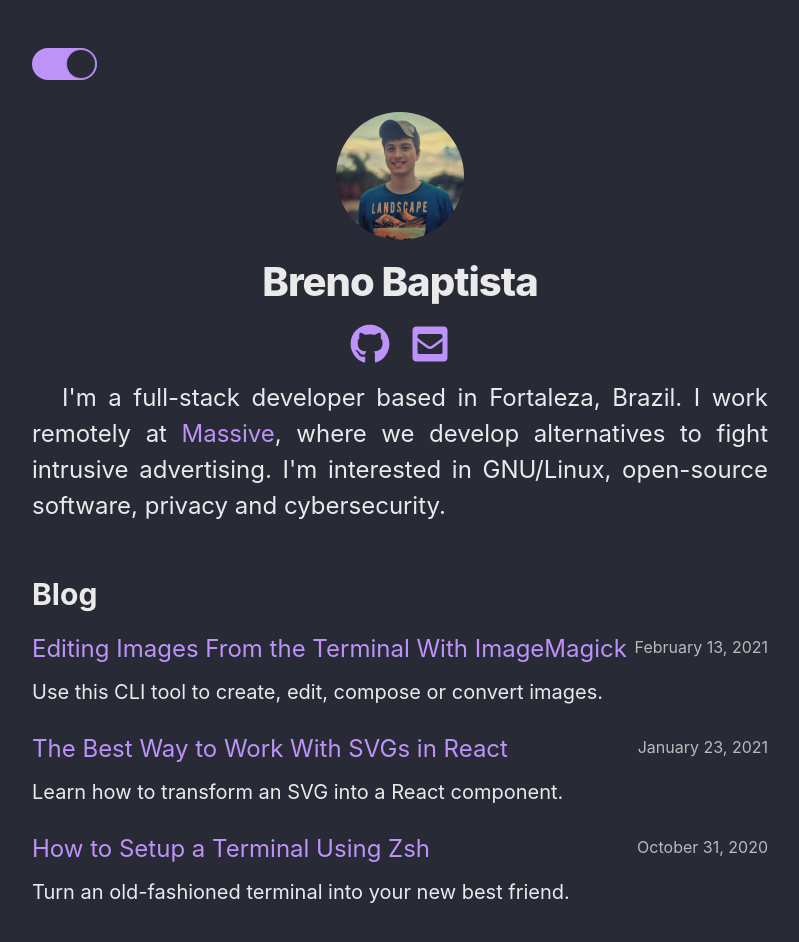
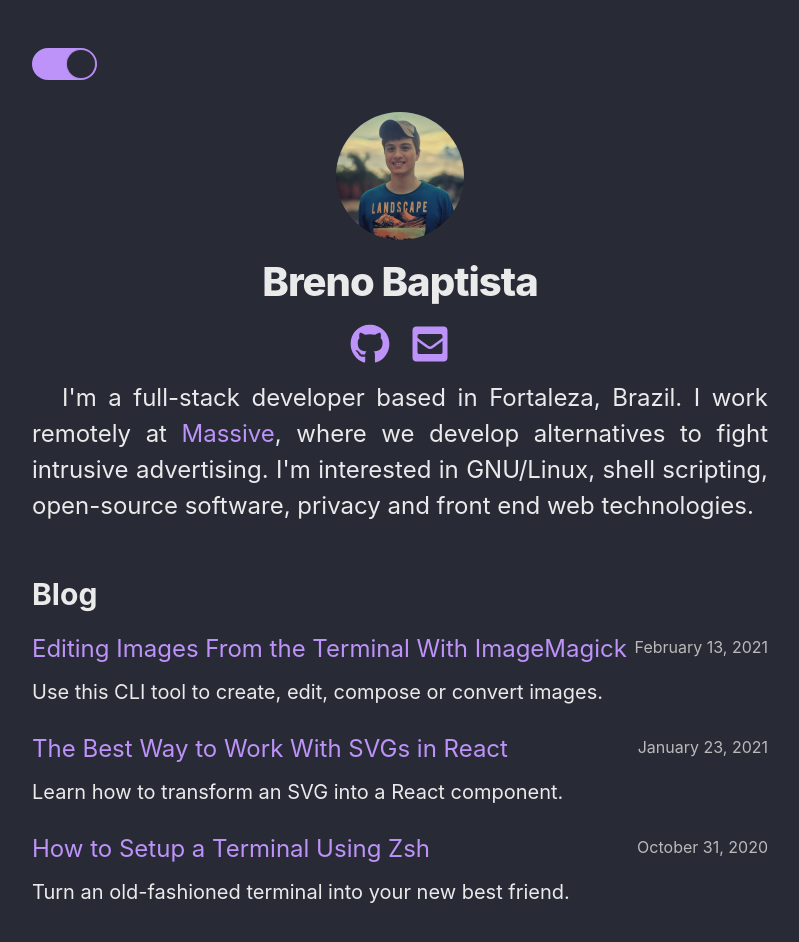
Before and after one commit to brenobaptista/blog, a Next.js app: page / in a window 1280 px wide. Shown: the top 942 px of the page, without its empty margins (240-1039 px from the left). Built offline with nearby package versions, Linux system fonts and the light colour scheme.

Commit message:
Updated texts

```diff
--- a/src/pages/index.tsx
+++ b/src/pages/index.tsx
@@ -69,8 +69,8 @@ const Home = ({ allPostsData }: Props): JSX.Element => (
           Massive
         </a>
         , where we develop alternatives to fight intrusive advertising. I&apos;m
-        interested in GNU/Linux, open-source software, privacy and
-        cybersecurity.
+        interested in GNU/Linux, shell scripting, open-source software, privacy
+        and front end web technologies.
       </p>
     </Intro>
     <Blog>
--- a/src/pages/posts/[id].tsx
+++ b/src/pages/posts/[id].tsx
@@ -86,8 +86,8 @@ const Post = ({ postData }: Props): JSX.Element => (
             Massive
           </a>
           , where he develops web apps to fight advertising, data selling and
-          privacy violations. He is interested in GNU/Linux, open-source
-          software, privacy and cybersecurity.
+          privacy violations. He is interested in GNU/Linux, shell scripting and
+          front end web technologies.
         </p>
       </ShortBio>
       <MorePosts>
```
